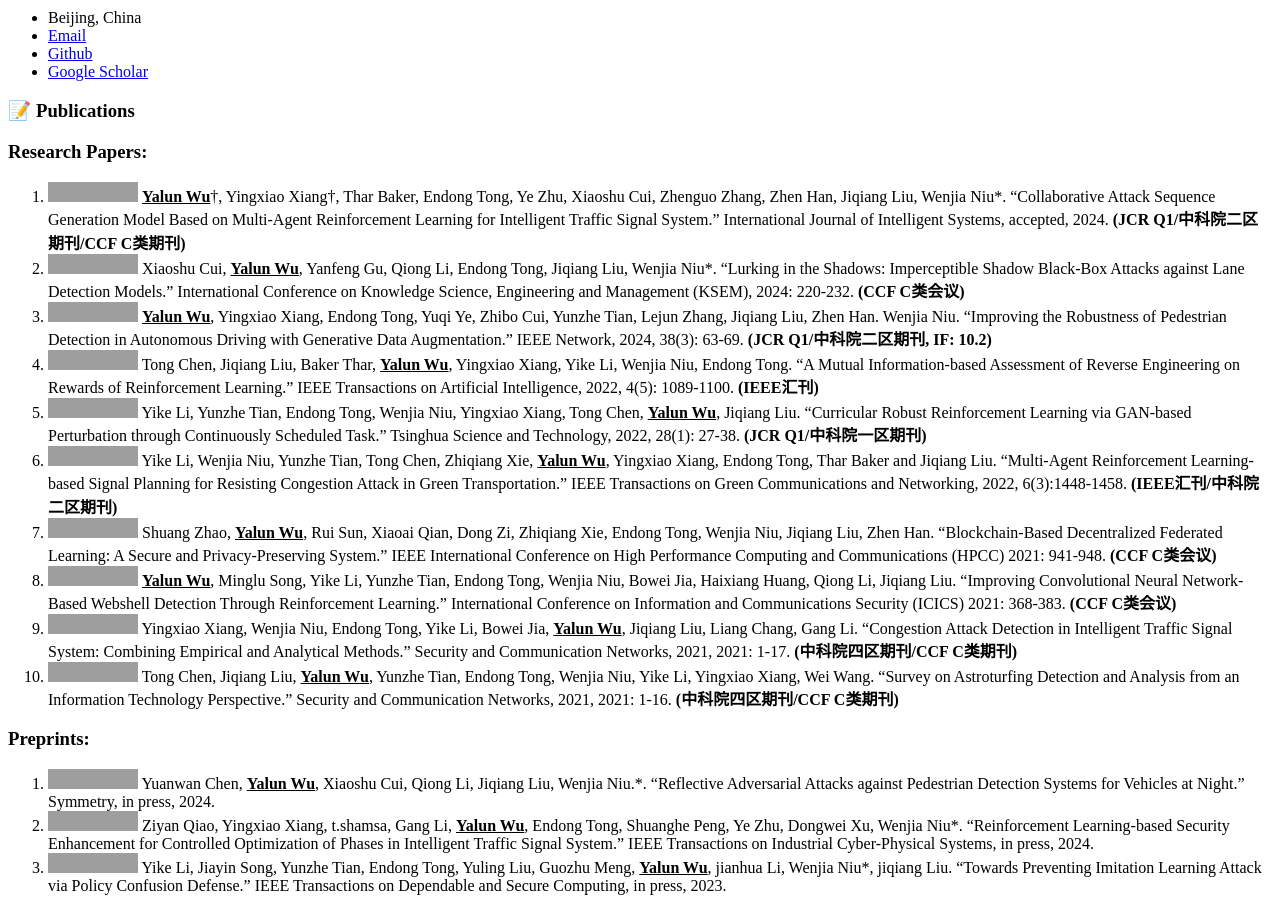
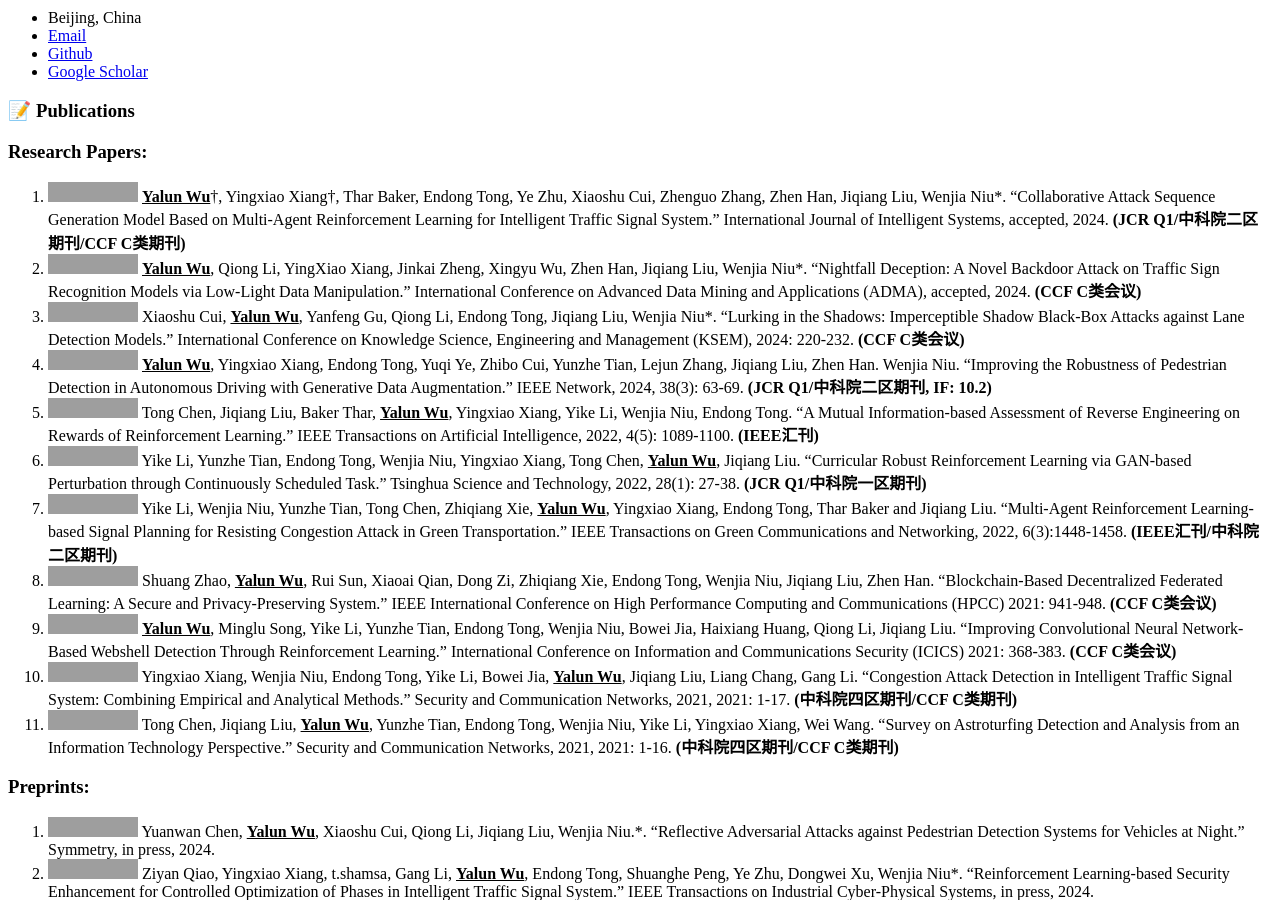
Before and after one commit to Allenpandas/Allenpandas.github.io, a Jekyll site: the page built from _pages/includes/Publications.md, in a window 1280 px wide and 900 px high, scrolled down 320 px. Built offline with Jekyll 4.4.1, drawn with Linux system fonts in a browser that asks for light colours; our own code applies the rules of GitHub Pages for plain Markdown files; grey boxes are pictures that could not be loaded.

Commit message:
update publications

```diff
--- a/_pages/includes/Publications.md
+++ b/_pages/includes/Publications.md
@@ -5,15 +5,16 @@
 ### Research Papers:
 
 1. <img src="https://img.shields.io/badge/JIS-2024-blue?style=flat-square"> **<u>Yalun Wu</u>**†,  Yingxiao Xiang†, Thar Baker, Endong Tong, Ye Zhu, Xiaoshu Cui, Zhenguo Zhang, Zhen Han,  Jiqiang Liu, Wenjia Niu\*. "Collaborative Attack Sequence Generation Model Based on Multi-Agent Reinforcement Learning for Intelligent Traffic Signal System." International Journal of Intelligent Systems, accepted, 2024. <b>(JCR Q1/中科院二区期刊/CCF C类期刊)</b>
-2. <img src="https://img.shields.io/badge/KSEM-2024-blue?style=flat-square"> Xiaoshu Cui, **<u>Yalun Wu</u>**, Yanfeng Gu, Qiong Li, Endong Tong, Jiqiang Liu, Wenjia Niu\*. "Lurking in the Shadows: Imperceptible Shadow Black-Box Attacks against Lane Detection Models." International Conference on Knowledge Science, Engineering and Management (KSEM), 2024: 220-232. <b>(CCF C类会议)</b>
-3. <img src="https://img.shields.io/badge/IEEE Network-2024-blue?style=flat-square"> **<u>Yalun Wu</u>**, Yingxiao Xiang, Endong Tong, Yuqi Ye, Zhibo Cui, Yunzhe Tian, Lejun Zhang, Jiqiang Liu, Zhen Han. Wenjia Niu. "Improving the Robustness of Pedestrian Detection in Autonomous Driving with Generative Data Augmentation." IEEE Network, 2024, 38(3): 63-69. <b>(JCR Q1/中科院二区期刊, IF: 10.2)</b>
-4. <img src="https://img.shields.io/badge/TAI-2022-blue?style=flat-square"> Tong Chen, Jiqiang Liu, Baker Thar, **<u>Yalun Wu</u>**, Yingxiao Xiang, Yike Li, Wenjia Niu, Endong Tong. "A Mutual Information-based Assessment of Reverse Engineering on Rewards of Reinforcement Learning." IEEE Transactions on Artificial Intelligence, 2022, 4(5): 1089-1100.  <b>(IEEE汇刊)</b>
-5. <img src="https://img.shields.io/badge/TST-2022-blue?style=flat-square"> Yike Li, Yunzhe Tian, Endong Tong, Wenjia Niu, Yingxiao Xiang, Tong Chen, **<u>Yalun Wu</u>**, Jiqiang Liu. "Curricular Robust Reinforcement Learning via GAN-based Perturbation through Continuously Scheduled Task." Tsinghua Science and Technology, 2022, 28(1): 27-38.  <b>(JCR Q1/中科院一区期刊)</b>
-6. <img src="https://img.shields.io/badge/TGCN-2022-blue?style=flat-square"> Yike Li, Wenjia Niu, Yunzhe Tian, Tong Chen, Zhiqiang Xie, **<u>Yalun Wu</u>**, Yingxiao Xiang, Endong Tong, Thar Baker and Jiqiang Liu. "Multi-Agent Reinforcement Learning-based Signal Planning for Resisting Congestion Attack in Green Transportation." IEEE Transactions on Green Communications and Networking, 2022, 6(3):1448-1458.  <b>(IEEE汇刊/中科院二区期刊)</b>
-7. <img src="https://img.shields.io/badge/HPCC-2021-blue?style=flat-square"> Shuang Zhao, **<u>Yalun Wu</u>**, Rui Sun, Xiaoai Qian, Dong Zi, Zhiqiang Xie, Endong Tong, Wenjia Niu, Jiqiang Liu, Zhen Han. "Blockchain-Based Decentralized Federated Learning: A Secure and Privacy-Preserving System." IEEE International Conference on High Performance Computing and Communications (HPCC) 2021: 941-948. <b>(CCF C类会议)</b>
-8. <img src="https://img.shields.io/badge/ICICS-2021-blue?style=flat-square"> **<u>Yalun Wu</u>**, Minglu Song, Yike Li, Yunzhe Tian, Endong Tong, Wenjia Niu, Bowei Jia, Haixiang Huang, Qiong Li, Jiqiang Liu. "Improving Convolutional Neural Network-Based Webshell Detection Through Reinforcement Learning." International Conference on Information and Communications Security (ICICS)  2021: 368-383. <b>(CCF C类会议)</b>
-9. <img src="https://img.shields.io/badge/SCN-2021-blue?style=flat-square"> Yingxiao Xiang, Wenjia Niu, Endong Tong, Yike Li, Bowei Jia, **<u>Yalun Wu</u>**, Jiqiang Liu, Liang Chang, Gang Li. "Congestion Attack Detection in Intelligent Traffic Signal System: Combining Empirical and Analytical Methods." Security and Communication Networks, 2021, 2021: 1-17. <b>(中科院四区期刊/CCF C类期刊)</b>
-10. <img src="https://img.shields.io/badge/SCN-2021-blue?style=flat-square"> Tong Chen, Jiqiang Liu, **<u>Yalun Wu</u>**, Yunzhe Tian, Endong Tong, Wenjia Niu, Yike Li, Yingxiao Xiang, Wei Wang. "Survey on Astroturfing Detection and Analysis from an Information Technology Perspective." Security and Communication Networks, 2021, 2021: 1-16. <b>(中科院四区期刊/CCF C类期刊)</b>
+2. <img src="https://img.shields.io/badge/ADMA-2024-blue?style=flat-square"> **<u>Yalun Wu</u>**,  Qiong Li, YingXiao Xiang, Jinkai Zheng, Xingyu Wu, Zhen Han,  Jiqiang Liu, Wenjia Niu\*. "Nightfall Deception: A Novel Backdoor Attack on Traffic Sign Recognition Models via Low-Light Data Manipulation." International Conference on Advanced Data Mining and Applications (ADMA), accepted, 2024. <b>(CCF C类会议)</b>
+3. <img src="https://img.shields.io/badge/KSEM-2024-blue?style=flat-square"> Xiaoshu Cui, **<u>Yalun Wu</u>**, Yanfeng Gu, Qiong Li, Endong Tong, Jiqiang Liu, Wenjia Niu\*. "Lurking in the Shadows: Imperceptible Shadow Black-Box Attacks against Lane Detection Models." International Conference on Knowledge Science, Engineering and Management (KSEM), 2024: 220-232. <b>(CCF C类会议)</b>
+4. <img src="https://img.shields.io/badge/IEEE Network-2024-blue?style=flat-square"> **<u>Yalun Wu</u>**, Yingxiao Xiang, Endong Tong, Yuqi Ye, Zhibo Cui, Yunzhe Tian, Lejun Zhang, Jiqiang Liu, Zhen Han. Wenjia Niu. "Improving the Robustness of Pedestrian Detection in Autonomous Driving with Generative Data Augmentation." IEEE Network, 2024, 38(3): 63-69. <b>(JCR Q1/中科院二区期刊, IF: 10.2)</b>
+5. <img src="https://img.shields.io/badge/TAI-2022-blue?style=flat-square"> Tong Chen, Jiqiang Liu, Baker Thar, **<u>Yalun Wu</u>**, Yingxiao Xiang, Yike Li, Wenjia Niu, Endong Tong. "A Mutual Information-based Assessment of Reverse Engineering on Rewards of Reinforcement Learning." IEEE Transactions on Artificial Intelligence, 2022, 4(5): 1089-1100.  <b>(IEEE汇刊)</b>
+6. <img src="https://img.shields.io/badge/TST-2022-blue?style=flat-square"> Yike Li, Yunzhe Tian, Endong Tong, Wenjia Niu, Yingxiao Xiang, Tong Chen, **<u>Yalun Wu</u>**, Jiqiang Liu. "Curricular Robust Reinforcement Learning via GAN-based Perturbation through Continuously Scheduled Task." Tsinghua Science and Technology, 2022, 28(1): 27-38.  <b>(JCR Q1/中科院一区期刊)</b>
+7. <img src="https://img.shields.io/badge/TGCN-2022-blue?style=flat-square"> Yike Li, Wenjia Niu, Yunzhe Tian, Tong Chen, Zhiqiang Xie, **<u>Yalun Wu</u>**, Yingxiao Xiang, Endong Tong, Thar Baker and Jiqiang Liu. "Multi-Agent Reinforcement Learning-based Signal Planning for Resisting Congestion Attack in Green Transportation." IEEE Transactions on Green Communications and Networking, 2022, 6(3):1448-1458.  <b>(IEEE汇刊/中科院二区期刊)</b>
+8. <img src="https://img.shields.io/badge/HPCC-2021-blue?style=flat-square"> Shuang Zhao, **<u>Yalun Wu</u>**, Rui Sun, Xiaoai Qian, Dong Zi, Zhiqiang Xie, Endong Tong, Wenjia Niu, Jiqiang Liu, Zhen Han. "Blockchain-Based Decentralized Federated Learning: A Secure and Privacy-Preserving System." IEEE International Conference on High Performance Computing and Communications (HPCC) 2021: 941-948. <b>(CCF C类会议)</b>
+9. <img src="https://img.shields.io/badge/ICICS-2021-blue?style=flat-square"> **<u>Yalun Wu</u>**, Minglu Song, Yike Li, Yunzhe Tian, Endong Tong, Wenjia Niu, Bowei Jia, Haixiang Huang, Qiong Li, Jiqiang Liu. "Improving Convolutional Neural Network-Based Webshell Detection Through Reinforcement Learning." International Conference on Information and Communications Security (ICICS)  2021: 368-383. <b>(CCF C类会议)</b>
+10. <img src="https://img.shields.io/badge/SCN-2021-blue?style=flat-square"> Yingxiao Xiang, Wenjia Niu, Endong Tong, Yike Li, Bowei Jia, **<u>Yalun Wu</u>**, Jiqiang Liu, Liang Chang, Gang Li. "Congestion Attack Detection in Intelligent Traffic Signal System: Combining Empirical and Analytical Methods." Security and Communication Networks, 2021, 2021: 1-17. <b>(中科院四区期刊/CCF C类期刊)</b>
+11. <img src="https://img.shields.io/badge/SCN-2021-blue?style=flat-square"> Tong Chen, Jiqiang Liu, **<u>Yalun Wu</u>**, Yunzhe Tian, Endong Tong, Wenjia Niu, Yike Li, Yingxiao Xiang, Wei Wang. "Survey on Astroturfing Detection and Analysis from an Information Technology Perspective." Security and Communication Networks, 2021, 2021: 1-16. <b>(中科院四区期刊/CCF C类期刊)</b>
 
 ### Preprints:
 
```
